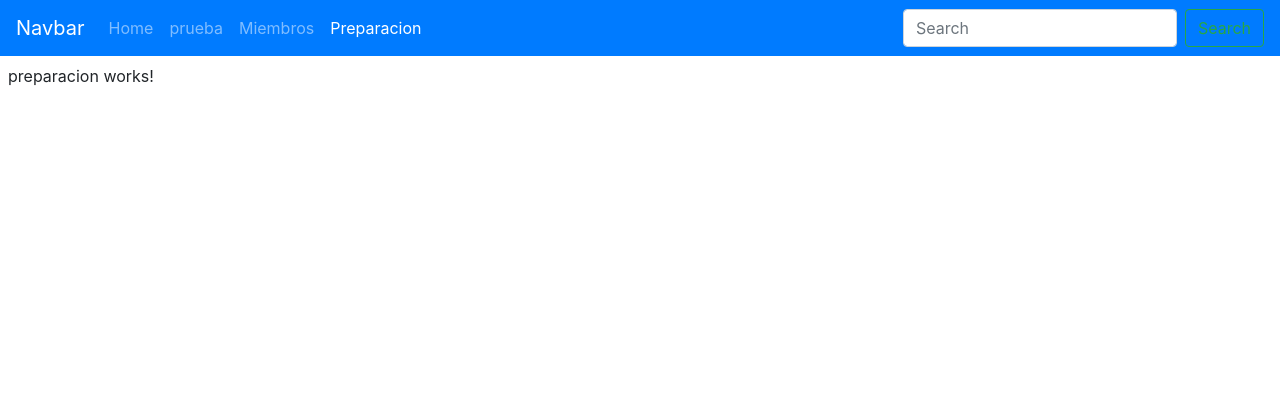
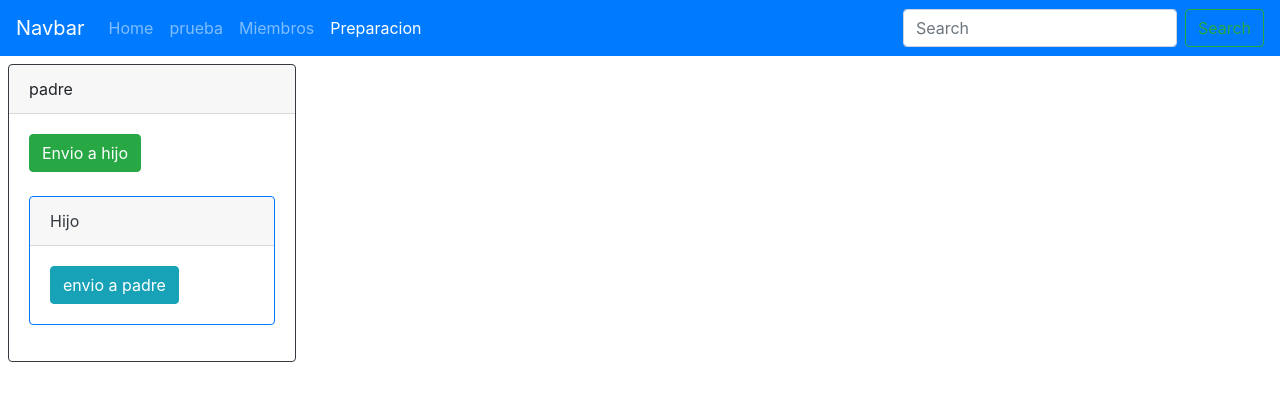
Before and after one commit to BOTOOM/clase_angular_2019, an Angular app: page /preparacion in a window 1280 px wide. Shown: the top 400 px of the page. Built offline with nearby package versions, Linux system fonts and the light colour scheme.

Commit message:
input y output listos

```diff
--- a/src/app/components/preparacion-hijo/preparacion-hijo.component.html
+++ b/src/app/components/preparacion-hijo/preparacion-hijo.component.html
@@ -1 +1,7 @@
-<p>preparacion-hijo works!</p>
+<div class="card border-primary mb-3" style="max-width: 18rem;">
+    <div class="card-header">Hijo</div>
+    <div class="card-body text-primary">
+      <!-- <h5 class="card-title">Primary card title</h5> -->
+      <button type="button" class="btn btn-info" (click)="EnviarPadre()">envio a padre</button>
+    </div>
+  </div>
--- a/src/app/components/preparacion-hijo/preparacion-hijo.component.ts
+++ b/src/app/components/preparacion-hijo/preparacion-hijo.component.ts
@@ -1,4 +1,4 @@
-import { Component, OnInit } from '@angular/core';
+import { Component, OnInit, Input, Output, EventEmitter } from '@angular/core';
 
 @Component({
   selector: 'app-preparacion-hijo',
@@ -7,9 +7,24 @@ import { Component, OnInit } from '@angular/core';
 })
 export class PreparacionHijoComponent implements OnInit {
 
-  constructor() { }
+  @Input() datoDesdePadre: any = {};
+
+  @Output() datoParaPadre: EventEmitter<any>;
+
+  constructor() {
+    this.datoParaPadre = new EventEmitter();
+  }
 
   ngOnInit() {
+    console.log('variable que viene del padre');
+    console.log(this.datoDesdePadre)
+  }
+
+  EnviarPadre() {
+    const datoContruido = {
+      mensaje: 'que onda viejo',
+    };
+    this.datoParaPadre.emit(datoContruido);
   }
 
 }
--- a/src/app/pages/preparacion/preparacion.component.html
+++ b/src/app/pages/preparacion/preparacion.component.html
@@ -1 +1,10 @@
-<p>preparacion works!</p>
+<div class="card border-dark mb-3" style="max-width: 18rem;">
+  <div class="card-header">padre</div>
+  <div class="card-body text-dark">
+    <!-- <h5 class="card-title">Dark card title</h5> -->
+    <button type="button" class="btn btn-success">Envio a hijo</button>
+    <br> <br>
+    <app-preparacion-hijo [datoDesdePadre]="variableParaHijo" (datoParaPadre)="imprimirDato($event)" ></app-preparacion-hijo>
+
+  </div>
+</div>
--- a/src/app/pages/preparacion/preparacion.component.ts
+++ b/src/app/pages/preparacion/preparacion.component.ts
@@ -7,9 +7,18 @@ import { Component, OnInit } from '@angular/core';
 })
 export class PreparacionComponent implements OnInit {
 
+  variableParaHijo = {
+    mensaje: 'hola hijo habla el padre',
+    cualquiernumero: 7
+  };
+
   constructor() { }
 
   ngOnInit() {
   }
 
+  imprimirDato(dato: any ) {
+    console.log(dato)
+  }
+
 }
```
